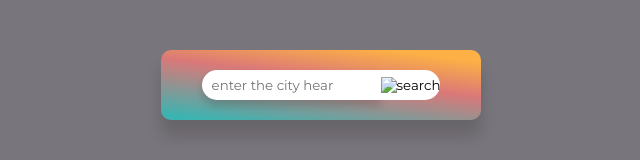
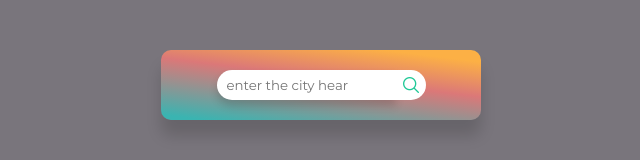
Before and after one commit to Sanskarsahu/weather_webapp, a plain HTML site: page index.html in a window 1280 px wide. Shown: the part 315-475 px from the top of the page, without its empty margins (319-959 px from the left). Drawn offline with Linux system fonts and the light colour scheme; the site is published under a folder, as on GitHub Pages, so addresses that start at the root find nothing; files whose address does not match are found by name.

Commit message:
Update index.html

```diff
--- a/index.html
+++ b/index.html
@@ -11,7 +11,7 @@
         <div class="top">
        <div class="search">
 
-        <input type="text" placeholder="enter the city hear" class="search-text" id="cityname"><button id="search-btn"><img src="/images/search-icon.png" alt="search"></button>
+        <input type="text" placeholder="enter the city hear" class="search-text" id="cityname"><button id="search-btn"><img src="./images/search-icon.png" alt="search"></button>
        </div>
       <div class="errmsg">
         <p id="err"></p>
```
